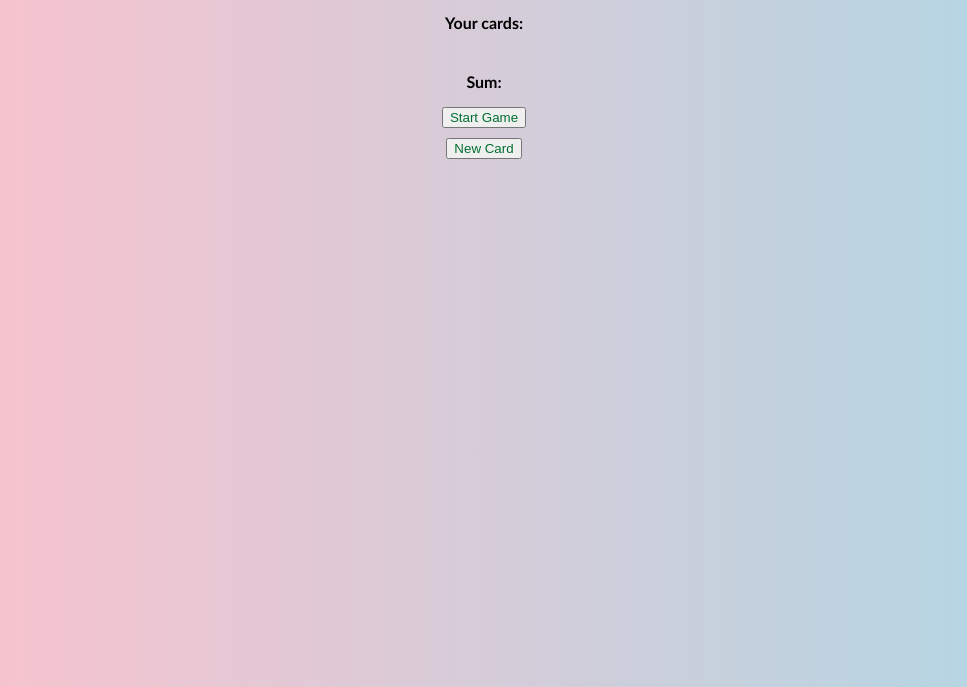
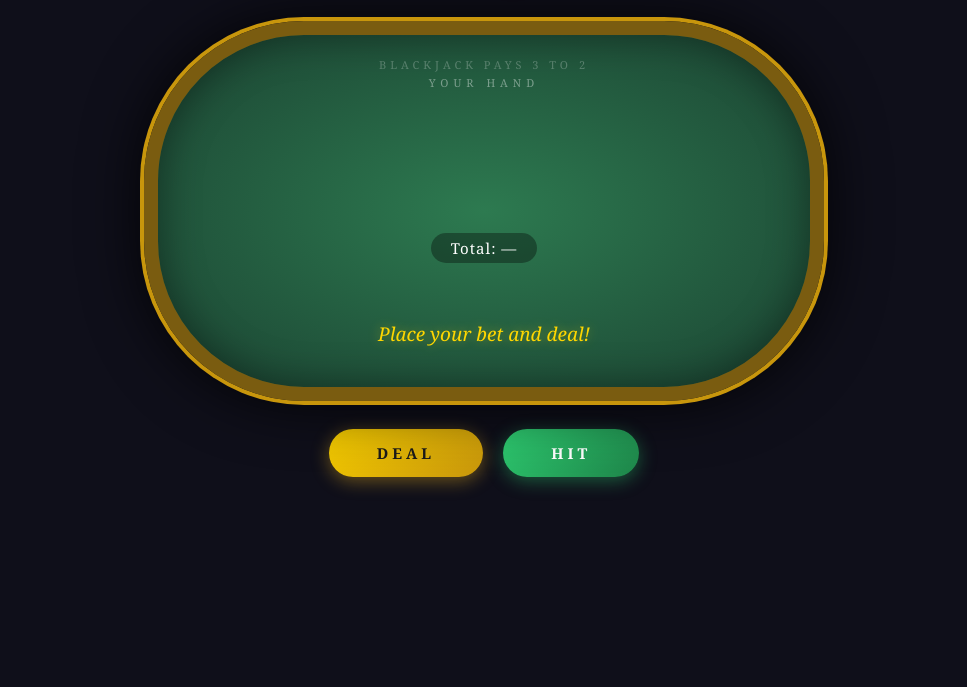
Before and after one commit to calvinlee326/blackjack, a plain HTML site: page index.html in a window 1280 px wide. Shown: the part 113-800 px from the top of the page, without its empty margins (156-1123 px from the left). Drawn offline with Linux system fonts and the light colour scheme.

Commit message:
Revamp CSS styling and HTML structure for Blackjack game, enhancing layout, typography, and button interactions for improved user experience

```diff
--- a/index.css
+++ b/index.css
@@ -1,58 +1,150 @@
-  body{
-    font-family: 'Trebuchet MS', 'Lucida Sans Unicode', 'Lucida Grande', 'Lucida Sans', Arial, sans-serif;
-    background: linear-gradient(to right, pink, lightblue);
-    background-size: cover;
-    text-align: center;
-    font-weight: bold;
+* {
+    margin: 0;
+    padding: 0;
+    box-sizing: border-box;
 }
 
-  h1{
-    color: goldenrod;
+body {
+    background: #0f0f1a;
+    font-family: Georgia, 'Times New Roman', serif;
+    min-height: 100vh;
+    display: flex;
+    flex-direction: column;
+    align-items: center;
+    padding: 30px 20px;
 }
 
-  #message-el{
-    font-style: italic;
-    font-size: 20px;
-    color: white;
+/* Header */
+.casino-header {
+    text-align: center;
+    margin-bottom: 24px;
 }
 
-  button{
-    display: block;
-    color: #016f32;
-    margin: 0 auto 10px auto;
+.casino-header h1 {
+    color: goldenrod;
+    font-size: 2.8rem;
+    letter-spacing: 10px;
+    text-shadow: 0 0 25px rgba(218, 165, 32, 0.6);
 }
 
-  #cards-el {
+.tagline {
+    color: rgba(218, 165, 32, 0.5);
+    font-size: 11px;
+    letter-spacing: 4px;
+    margin-top: 4px;
+}
+
+/* Table */
+.table {
+    background: radial-gradient(ellipse at center, #2d7a50, #1b4332);
+    border: 14px solid #7a5c10;
+    border-radius: 160px;
+    width: min(680px, 95vw);
+    min-height: 380px;
+    padding: 40px 60px;
+    display: flex;
+    flex-direction: column;
+    align-items: center;
+    justify-content: space-between;
+    box-shadow:
+        0 0 0 4px #c8960c,
+        0 0 60px rgba(0, 0, 0, 0.9),
+        inset 0 0 40px rgba(0, 0, 0, 0.4);
+    position: relative;
+}
+
+.table-label {
+    position: absolute;
+    top: 22px;
+    color: rgba(255, 255, 255, 0.25);
+    font-size: 11px;
+    letter-spacing: 4px;
+}
+
+/* Player section */
+.player-section {
+    text-align: center;
+    width: 100%;
+}
+
+.section-label {
+    color: rgba(255, 255, 255, 0.4);
+    font-size: 11px;
+    letter-spacing: 5px;
+    margin-bottom: 14px;
+}
+
+.cards-area {
     display: flex;
     justify-content: center;
     flex-wrap: wrap;
-    gap: 10px;
-    margin: 20px 0;
+    gap: 12px;
+    min-height: 115px;
 }
 
+.score-box {
+    display: inline-block;
+    margin-top: 14px;
+    padding: 5px 20px;
+    background: rgba(0, 0, 0, 0.35);
+    border-radius: 20px;
+    color: white;
+    font-size: 15px;
+    letter-spacing: 1px;
+}
+
+/* Message */
+.message {
+    color: gold;
+    font-size: 19px;
+    font-style: italic;
+    text-align: center;
+    text-shadow: 0 0 12px rgba(255, 215, 0, 0.4);
+    min-height: 28px;
+    padding-top: 10px;
+}
+
+/* Cards */
 .card {
-    width: 70px;
-    height: 100px;
+    width: 80px;
+    height: 115px;
     background: white;
-    border-radius: 8px;
-    box-shadow: 2px 4px 10px rgba(0,0,0,0.3);
+    border-radius: 9px;
+    border: 1px solid #ccc;
+    box-shadow: 3px 6px 18px rgba(0, 0, 0, 0.6);
     display: flex;
     flex-direction: column;
     justify-content: space-between;
-    padding: 6px;
+    padding: 6px 7px;
     font-weight: bold;
-    font-size: 18px;
-    color: black;
-    position: relative;
+    color: #111;
+    animation: dealCard 0.35s ease-out;
+}
+
+@keyframes dealCard {
+    from {
+        transform: translateY(-40px) rotate(-8deg) scale(0.8);
+        opacity: 0;
+    }
+    to {
+        transform: translateY(0) rotate(0deg) scale(1);
+        opacity: 1;
+    }
 }
 
 .card.red {
-    color: red;
+    color: #cc0000;
 }
 
 .card-top {
+    font-size: 14px;
     text-align: left;
-    font-size: 14px;
+    line-height: 1.1;
+}
+
+.card-top span {
+    display: block;
+    font-size: 13px;
 }
 
 .card-suit {
@@ -61,7 +153,60 @@
 }
 
 .card-bottom {
+    font-size: 14px;
     text-align: right;
-    font-size: 14px;
     transform: rotate(180deg);
+    line-height: 1.1;
 }
+
+.card-bottom span {
+    display: block;
+    font-size: 13px;
+}
+
+/* Buttons */
+.actions {
+    display: flex;
+    gap: 20px;
+    margin-top: 28px;
+}
+
+.btn-deal,
+.btn-hit {
+    padding: 14px 48px;
+    font-size: 15px;
+    font-family: Georgia, serif;
+    font-weight: bold;
+    letter-spacing: 4px;
+    border: none;
+    border-radius: 50px;
+    cursor: pointer;
+    transition: transform 0.15s, box-shadow 0.15s;
+}
+
+.btn-deal {
+    background: linear-gradient(135deg, #f5cc00, #c8960c);
+    color: #1a1a1a;
+    box-shadow: 0 4px 18px rgba(218, 165, 32, 0.45);
+}
+
+.btn-deal:hover {
+    transform: translateY(-3px);
+    box-shadow: 0 8px 24px rgba(218, 165, 32, 0.65);
+}
+
+.btn-hit {
+    background: linear-gradient(135deg, #2ecc71, #1e8449);
+    color: white;
+    box-shadow: 0 4px 18px rgba(46, 204, 113, 0.4);
+}
+
+.btn-hit:hover {
+    transform: translateY(-3px);
+    box-shadow: 0 8px 24px rgba(46, 204, 113, 0.6);
+}
+
+.btn-deal:active,
+.btn-hit:active {
+    transform: translateY(0);
+}
--- a/index.html
+++ b/index.html
@@ -3,16 +3,33 @@
 <head>
     <meta charset="UTF-8">
     <meta name="viewport" content="width=device-width, initial-scale=1.0">
-    <title>Blackjack Game</title>
+    <title>Blackjack</title>
     <link rel="stylesheet" href="index.css">
 </head>
 <body>
-    <h1>Blackjack Game</h1>
-    <p id="message-el">Want to play a round?</p>
-    <p>Your cards: <span id="cards-el"></span></p>
-    <p>Sum: <span id="sum-el"></span></p>
-    <button onclick="startGame()">Start Game</button>
-    <button onclick="newCard()">New Card</button>
+
+    <div class="casino-header">
+        <h1>♠ BLACKJACK ♥</h1>
+        <p class="tagline">DEALER MUST STAND ON 17</p>
+    </div>
+
+    <div class="table">
+        <p class="table-label">BLACKJACK PAYS 3 TO 2</p>
+
+        <div class="player-section">
+            <p class="section-label">YOUR HAND</p>
+            <div id="cards-el" class="cards-area"></div>
+            <div class="score-box">Total: <span id="sum-el">—</span></div>
+        </div>
+
+        <div id="message-el" class="message">Place your bet and deal!</div>
+    </div>
+
+    <div class="actions">
+        <button class="btn-deal" onclick="startGame()">DEAL</button>
+        <button class="btn-hit" onclick="newCard()">HIT</button>
+    </div>
+
     <script src="index.js"></script>
 </body>
 </html>
```
Lines whose indentation alone changed are shown as unchanged.
